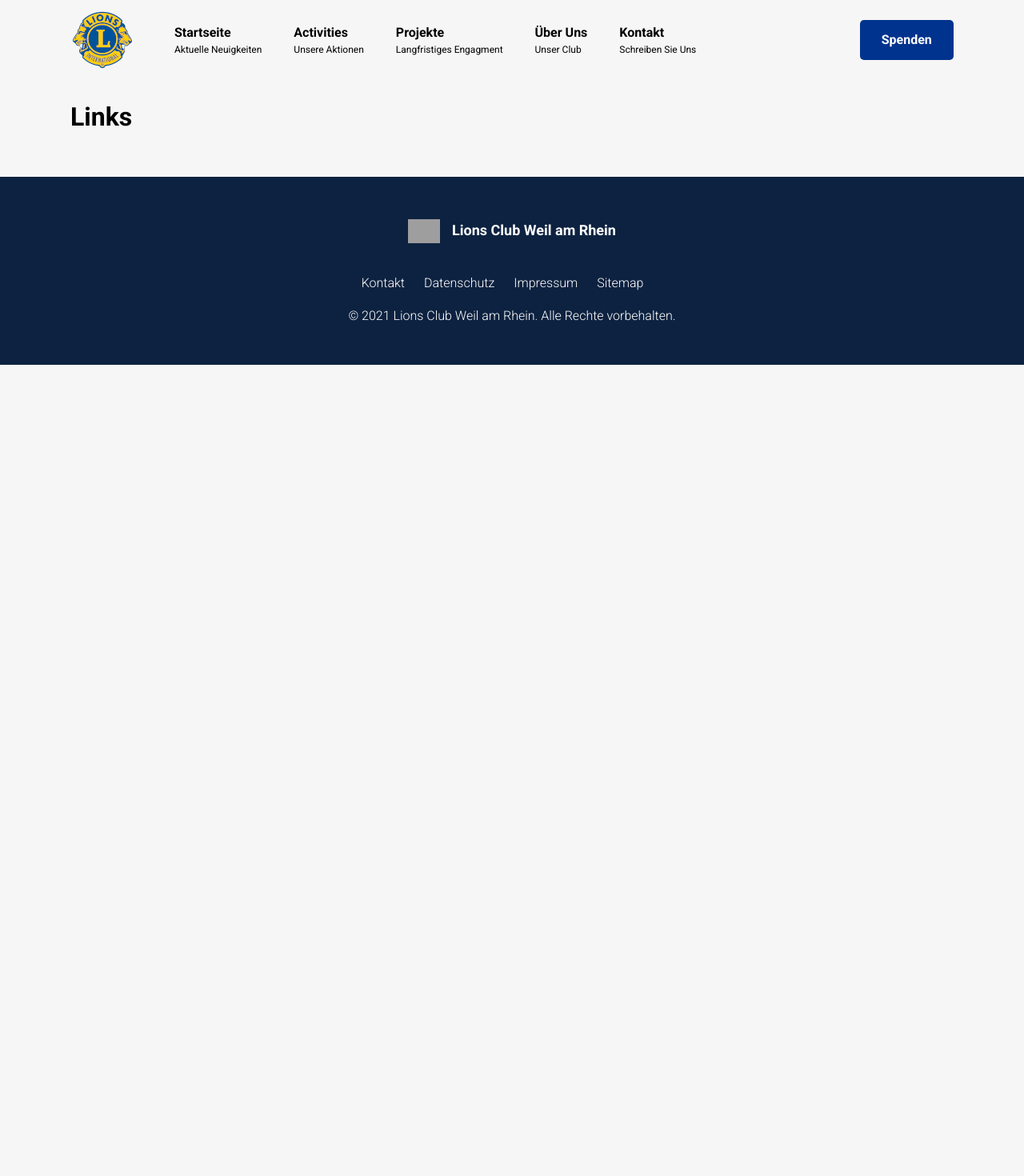
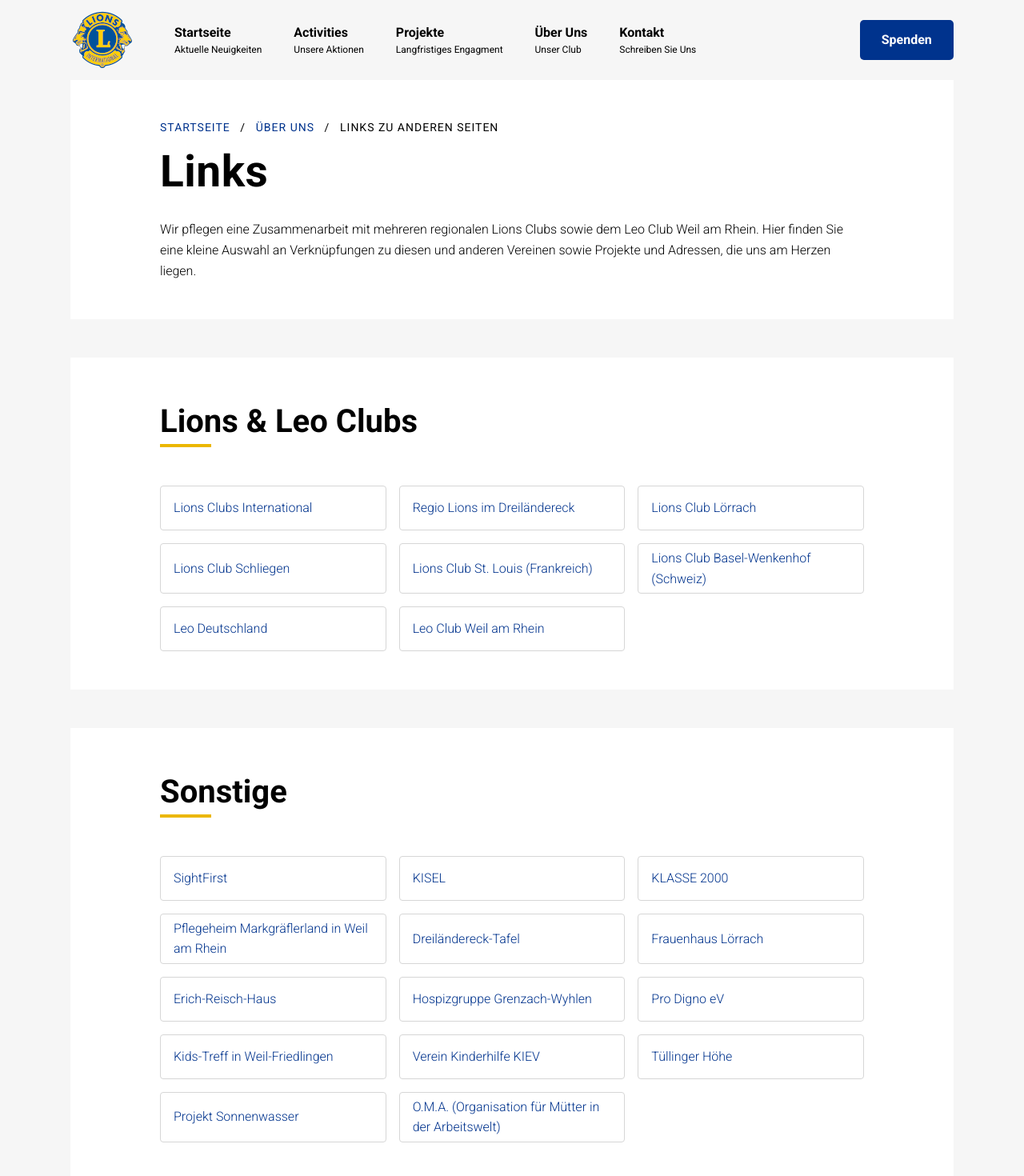
Before and after one commit to andreasremdt/lionsclub-weilamrhein, a Next.js app: page /ueber-uns/links in a window 1280 px wide. Shown: the top 1470 px of the page at 80% size. Before the commit the page ends 800 px from the top, so only its background shows below. Built offline with nearby package versions, Linux system fonts and the light colour scheme; grey boxes are pictures that could not be loaded.

Commit message:
feat: add links page

```diff
--- a/pages/ueber-uns/links.jsx
+++ b/pages/ueber-uns/links.jsx
@@ -1,12 +1,137 @@
 import Head from 'next/head';
+import Link from 'next/link';
+import Card from '../../components/card';
+import Breadcrumbs from '../../components/breadcrumbs';
+import Title from '../../components/title';
+import styles from './links.module.css';
 
-export default function Page() {
-  return (
+const lionsLinks = [
+  {
+    url: 'https://www.lionsclubs.org/',
+    title: 'Lions Clubs International',
+  },
+  {
+    url: 'http://regio-lions.com/',
+    title: 'Regio Lions im Dreiländereck',
+  },
+  {
+    url: 'https://www.lions.de/web/lc-loerrach',
+    title: 'Lions Club Lörrach',
+  },
+  {
+    url: 'http://lionsclub-schliengen.de/',
+    title: 'Lions Club Schliegen',
+  },
+  {
+    url: 'http://lionsclubsl.free.fr/',
+    title: 'Lions Club St. Louis (Frankreich)',
+  },
+  {
+    url: 'https://basel-wenkenhof.lionsclub.ch/de/',
+    title: 'Lions Club Basel-Wenkenhof (Schweiz)',
+  },
+  {
+    url: 'https://www.leo-clubs.de/',
+    title: 'Leo Deutschland',
+  },
+  {
+    url: 'https://leo-club-weilamrhein.de',
+    title: 'Leo Club Weil am Rhein',
+  },
+];
+
+const otherLinks = [
+  {
+    url:
+      'http://www.lcif.org/GE/our-programs/sight/index.php?utm_source=RealMagnet&amp;utm_medium=email&amp;utm_campaign=6306%20LCIF%20Chairperson%20August%202013%20-%20GE',
+    title: 'SightFirst',
+  },
+  { url: 'http://www.kisel.de', title: ' KISEL' },
+  { url: 'http://www.klasse2000.de/', title: '  KLASSE 2000' },
+  {
+    url: 'http://www.pflegeheim-markgraeflerland.de/',
+    title: 'Pflegeheim Markgräflerland in Weil am Rhein',
+  },
+  { url: 'http://www.dreilaendereck-tafel.de/', title: ' Dreiländereck-Tafel' },
+  { url: 'http://fhf-loerrach.de/', title: ' Frauenhaus Lörrach' },
+  { url: 'http://www.agj-erich-reisch-haus.de/', title: ' Erich-Reisch-Haus' },
+  { url: 'http://www.hospizambulant.de/', title: '  Hospizgruppe Grenzach-Wyhlen' },
+  { url: 'https://pro-digno.de/', title: ' Pro Digno eV' },
+  {
+    url:
+      'http://www.badische-zeitung.de/weil-am-rhein/immer-fuer-ihre-schuetzlinge-da--73545448.html',
+    title: 'Kids-Treff in Weil-Friedlingen',
+  },
+  { url: 'http://www.kihev.de/', title: '  Verein Kinderhilfe KIEV' },
+  { url: 'http://tuellingerhoehe.de/', title: ' Tüllinger Höhe' },
+  {
+    url: 'https://www.sonnenwasser.info/',
+    title: 'Projekt Sonnenwasser',
+  },
+  {
+    url: 'https://www.omaweil.de',
+    title: '  O.M.A. (Organisation für Mütter in der Arbeitswelt)',
+  },
+];
+
+const Page = () => (
   <>
     <Head>
       <title>Links</title>
     </Head>
-      <h1>Links</h1>
+    <Card Tag="main">
+      <Breadcrumbs
+        entries={[
+          { href: '/', title: 'Startseite' },
+          { href: '/ueber-uns/', title: 'Über Uns' },
+          { href: '/ueber-uns/links/', title: 'Links zu anderen Seiten' },
+        ]}
+      />
+
+      <Title>Links</Title>
+      <p>
+        Wir pflegen eine Zusammenarbeit mit mehreren regionalen Lions Clubs sowie dem Leo Club Weil
+        am Rhein. Hier finden Sie eine kleine Auswahl an Verknüpfungen zu diesen und anderen
+        Vereinen sowie Projekte und Adressen, die uns am Herzen liegen.
+      </p>
+    </Card>
+
+    <Card>
+      <Title Tag="h2" underline>
+        Lions & Leo Clubs
+      </Title>
+
+      <ul className={styles.list}>
+        {lionsLinks.map((link) => (
+          <li key={link.url}>
+            <Link href={link.url}>
+              <a className={styles.link} target="_blank" rel="noopener nofollow">
+                {link.title}
+              </a>
+            </Link>
+          </li>
+        ))}
+      </ul>
+    </Card>
+
+    <Card>
+      <Title Tag="h2" underline>
+        Sonstige
+      </Title>
+
+      <ul className={styles.list}>
+        {otherLinks.map((link) => (
+          <li key={link.url}>
+            <Link href={link.url}>
+              <a className={styles.link} target="_blank" rel="noopener nofollow">
+                {link.title}
+              </a>
+            </Link>
+          </li>
+        ))}
+      </ul>
+    </Card>
   </>
 );
-}
+
+export default Page;
--- /dev/null
+++ b/pages/ueber-uns/links.module.css
@@ -0,0 +1,36 @@
+.list {
+  padding-left: unset;
+  margin: 3rem 0 0 0;
+  list-style: none;
+  display: grid;
+  grid-template-columns: repeat(3, 1fr);
+  grid-auto-rows: minmax(3.5rem, auto);
+  gap: 1rem;
+}
+
+.link {
+  border: 1px solid var(--color-gray-medium);
+  border-radius: 4px;
+  display: flex;
+  height: 100%;
+  align-items: center;
+  padding: 0.3rem 1rem;
+  font-weight: lighter;
+  color: var(--color-blue);
+}
+
+.link:hover {
+  text-decoration: underline;
+}
+
+@media (max-width: 1000px) {
+  .list {
+    grid-template-columns: repeat(2, 1fr);
+  }
+}
+
+@media (max-width: 600px) {
+  .list {
+    grid-template-columns: repeat(1, 1fr);
+  }
+}
--- a/styles/globals.css
+++ b/styles/globals.css
@@ -30,6 +30,7 @@
 
 p {
   font-weight: lighter;
+  margin-bottom: unset;
 }
 
 .container {
```
Lines whose indentation alone changed are shown as unchanged.
